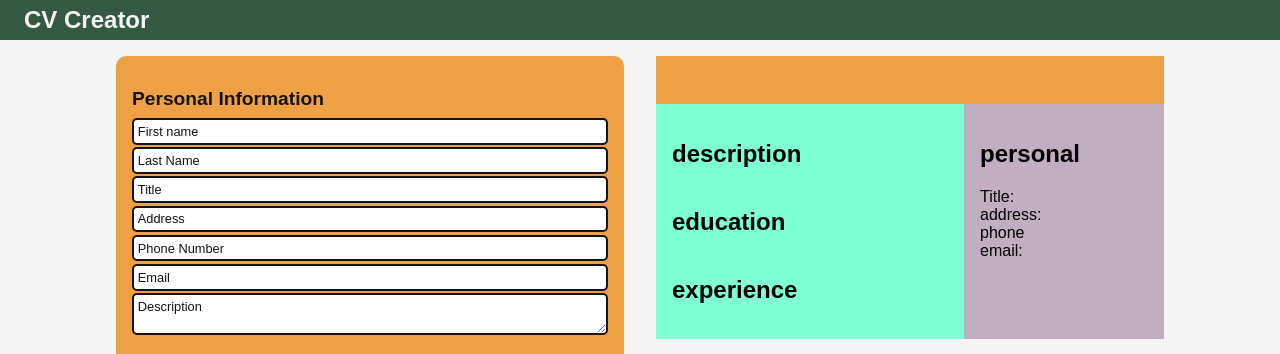
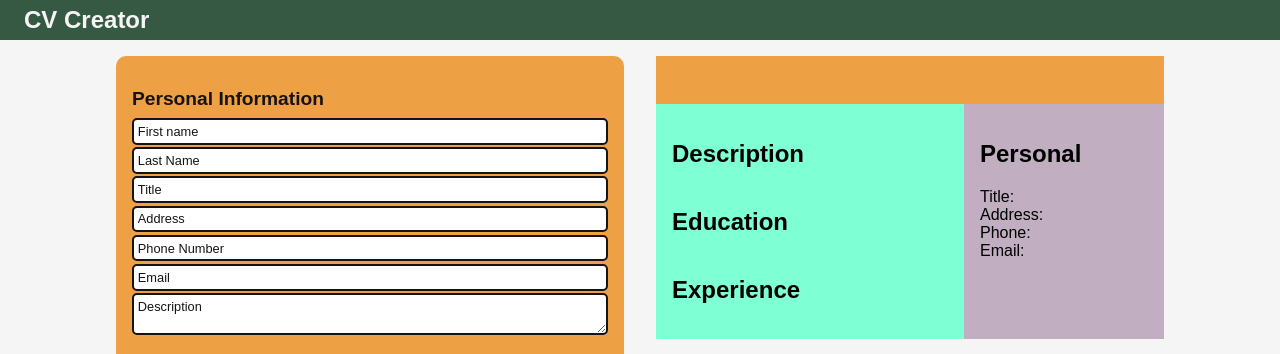
Before and after one commit to connorleavitt/Projects, a React (Create React App) app in the folder CV Creator/cv-creator/: page / in a window 1280 px wide. Shown: the top 354 px of the page. Built offline with nearby package versions, Linux system fonts and the light colour scheme.

Commit message:
Complete personal section - auto update preview CV

```diff
--- a/CV Creator/cv-creator/src/components/CV.js
+++ b/CV Creator/cv-creator/src/components/CV.js
@@ -1,15 +1,16 @@
 import Section from "./Section";
 
 export default function CV({ cv, componentRef }) {
-  const personalInfo = {
-    ...cv,
-    firstName: "",
-  };
-  console.log(personalInfo.firstName);
+  // const personalInfo = {
+  //   ...cv,
+  //   firstName: "",
+  //   lastName: "",
+  // };
+
   return (
     <div className="cv-subcontainer">
-      <Section {...{ type: "header" }} />
-      <Section {...{ type: "main" }} />
+      <Section {...{ type: "header" }} personalInfo={cv.personalInfo} />
+      <Section {...{ type: "main" }} personalInfo={cv.personalInfo} />
       <Section {...{ type: "personal" }} personalInfo={cv.personalInfo} />
     </div>
   );
--- a/CV Creator/cv-creator/src/components/Main.js
+++ b/CV Creator/cv-creator/src/components/Main.js
@@ -1,4 +1,4 @@
-import React, { useState, useRef } from "react";
+import React, { useState } from "react";
 import MainForm from "./MainForm";
 import CV from "./CV";
 
@@ -27,7 +27,7 @@ export default function Main() {
       },
     }));
   };
-  const componentRef = useRef();
+  // const componentRef = useRef();
 
   return (
     <div className="container">
@@ -35,7 +35,7 @@ export default function Main() {
         <MainForm cv={cv} onChangePersonal={handleChangePersonal} />
       </div>
       <div className="cv-container">
-        <CV cv={cv} ref={componentRef} />
+        <CV cv={cv} />
       </div>
     </div>
   );
--- a/CV Creator/cv-creator/src/components/PersonalForm.js
+++ b/CV Creator/cv-creator/src/components/PersonalForm.js
@@ -14,12 +14,47 @@ export default function PersonalForm({ personalInfo, onChange }) {
         placeholder="First name"
         value={personalInfo.firstName}
       />
-      <Input type={"text"} placeholder={"Last Name"} />
-      <Input type={"text"} placeholder={"Title"} />
-      <Input type={"text"} placeholder={"Address"} />
-      <Input type={"tel"} placeholder={"Phone Number"} />
-      <Input type={"text"} placeholder={"Email"} />
-      <Textarea placeholder={"Description"} />
+      <Input
+        onChange={(e) => onChange(e)}
+        type="text"
+        name="lastName"
+        placeholder="Last Name"
+        value={personalInfo.lastName}
+      />
+      <Input
+        onChange={(e) => onChange(e)}
+        type="text"
+        name="title"
+        placeholder="Title"
+        value={personalInfo.title}
+      />
+      <Input
+        onChange={(e) => onChange(e)}
+        type="text"
+        name="address"
+        placeholder="Address"
+        value={personalInfo.address}
+      />
+      <Input
+        onChange={(e) => onChange(e)}
+        type="tel"
+        name="phone"
+        placeholder="Phone Number"
+        value={personalInfo.phone}
+      />
+      <Input
+        onChange={(e) => onChange(e)}
+        type="text"
+        name="email"
+        placeholder="Email"
+        value={personalInfo.email}
+      />
+      <Textarea
+        onChange={(e) => onChange(e)}
+        name="description"
+        placeholder="Description"
+        value={personalInfo.description}
+      />
     </div>
   );
 }
--- a/CV Creator/cv-creator/src/components/Section.js
+++ b/CV Creator/cv-creator/src/components/Section.js
@@ -2,11 +2,14 @@ import Subsection from "./Subsection";
 
 export default function Section({ type, personalInfo }) {
   const className = `cv-subcontainer--${type}`;
+  const personalInfoObject = { ...personalInfo };
+  const firstName = personalInfoObject.firstName;
+  const lastName = personalInfoObject.lastName;
 
   if (type === "main") {
     return (
       <div className={className}>
-        <Subsection {...{ type: "description" }} />
+        <Subsection {...{ type: "description" }} personalInfo={personalInfo} />
         <Subsection {...{ type: "education" }} />
         <Subsection {...{ type: "experience" }} />
       </div>
@@ -19,5 +22,9 @@ export default function Section({ type, personalInfo }) {
       </div>
     );
   }
-  return <div className={className}></div>;
+  return (
+    <div className={className}>
+      {firstName} {lastName}
+    </div>
+  );
 }
--- a/CV Creator/cv-creator/src/components/Subsection.js
+++ b/CV Creator/cv-creator/src/components/Subsection.js
@@ -3,15 +3,18 @@ export default function Subsection({ type, personalInfo }) {
   const titleClassName = `cv-subcontainer-section--${type}-title`;
   const contentClassName = `cv-subcontainer-section--${type}-content`;
 
-  const obj = { ...personalInfo };
-  const firstName = obj.firstName;
-  console.log(firstName);
+  const personalInfoObject = { ...personalInfo };
+  const title = personalInfoObject.title;
+  const address = personalInfoObject.address;
+  const phone = personalInfoObject.phone;
+  const email = personalInfoObject.email;
+  const description = personalInfoObject.description;
 
   if (type === "description") {
     return (
       <div className={mainClassName}>
-        <h2 className={titleClassName}>{type}</h2>
-        <div className={contentClassName}></div>
+        <h2 className={titleClassName}>Description</h2>
+        <div className={contentClassName}>{description}</div>
       </div>
     );
   }
@@ -19,7 +22,7 @@ export default function Subsection({ type, personalInfo }) {
   if (type === "education") {
     return (
       <div className={mainClassName}>
-        <h2 className={titleClassName}>{type}</h2>
+        <h2 className={titleClassName}>Education</h2>
         <div className={contentClassName}>
           {/* <div>University:</div>
           <div>Location:</div>
@@ -34,7 +37,7 @@ export default function Subsection({ type, personalInfo }) {
   if (type === "experience") {
     return (
       <div className={mainClassName}>
-        <h2 className={titleClassName}>{type}</h2>
+        <h2 className={titleClassName}>Experience</h2>
         <div className={contentClassName}>
           {/* <div>position:</div>
           <div>company:</div>
@@ -49,12 +52,12 @@ export default function Subsection({ type, personalInfo }) {
   if (type === "personal") {
     return (
       <div className={mainClassName}>
-        <h2 className={titleClassName}>{type}</h2>
+        <h2 className={titleClassName}>Personal</h2>
         <div className={contentClassName}>
-          <div>Title: {firstName}</div>
-          <div>address:</div>
-          <div>phone</div>
-          <div>email:</div>
+          <div>Title: {title}</div>
+          <div>Address: {address}</div>
+          <div>Phone: {phone}</div>
+          <div>Email: {email}</div>
         </div>
       </div>
     );
--- a/CV Creator/cv-creator/src/components/Textarea.js
+++ b/CV Creator/cv-creator/src/components/Textarea.js
@@ -1,3 +1,11 @@
-export default function Textarea({ placeholder }) {
-  return <textarea className="form-textarea" placeholder={placeholder} />;
+export default function Textarea({ name, placeholder, onChange, value }) {
+  return (
+    <textarea
+      onChange={onChange}
+      name={name}
+      placeholder={placeholder}
+      value={value}
+      className="form-textarea"
+    />
+  );
 }
```
Also changed, not shown: CV Creator/cv-creator/src/components/Input.js (+0 -15 lines).
